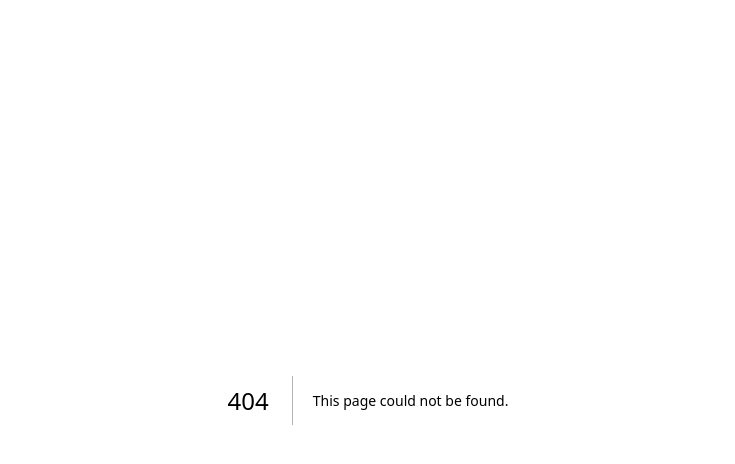
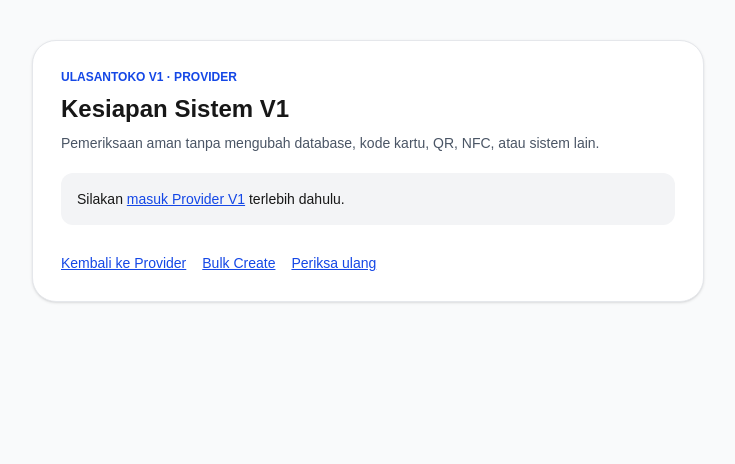
Before and after one commit to ulasantokogle-max/ulasantoko-review-card, a Next.js app: page /admin/provider/diagnostics in a window 1280 px wide. Before the commit this address had no page. Shown: the top 464 px of the page, without its empty margins (272-1007 px from the left). Built offline with nearby package versions, Linux system fonts and the light colour scheme.

Commit message:
feat(v1): add authenticated provider readiness screen with clear unblock steps

```diff
--- /dev/null
+++ b/app/admin/provider/diagnostics/page.tsx
@@ -0,0 +1,82 @@
+"use client";
+
+import { useCallback, useEffect, useState } from "react";
+
+type Check = { ok: boolean; label: string; detail: string };
+type Readiness = {
+  mode: string;
+  ready: boolean;
+  reason: string;
+  cardCount?: number | null;
+  checks?: Check[];
+};
+
+export default function V1ProviderDiagnostics() {
+  const [authenticated, setAuthenticated] = useState<boolean | null>(null);
+  const [status, setStatus] = useState<Readiness | null>(null);
+  const [loading, setLoading] = useState(true);
+
+  const refresh = useCallback(async () => {
+    setLoading(true);
+    try {
+      const sessionResponse = await fetch("/api/v1/provider/session", { cache: "no-store" });
+      const session = await sessionResponse.json();
+      const verified = sessionResponse.ok && session.authenticated === true;
+      setAuthenticated(verified);
+      if (!verified) return;
+      const response = await fetch("/api/v1/provider/status", { cache: "no-store" });
+      const result = await response.json();
+      setStatus(result as Readiness);
+    } catch {
+      setStatus({ mode: "unknown", ready: false, reason: "Pemeriksaan sistem V1 gagal. Coba lagi." });
+    } finally { setLoading(false); }
+  }, []);
+
+  useEffect(() => { void refresh(); }, [refresh]);
+
+  return <main className="min-h-screen bg-gray-50 px-4 py-10">
+    <section className="mx-auto max-w-2xl rounded-3xl border border-gray-200 bg-white p-7 shadow-sm">
+      <p className="text-xs font-bold text-blue-700">ULASANTOKO V1 · PROVIDER</p>
+      <h1 className="mt-2 text-2xl font-bold">Kesiapan Sistem V1</h1>
+      <p className="mt-2 text-sm text-gray-600">
+        Pemeriksaan aman tanpa mengubah database, kode kartu, QR, NFC, atau sistem lain.
+      </p>
+
+      {loading && <p className="mt-5 text-sm">Memeriksa kesiapan database V1...</p>}
+      {!loading && !authenticated &&
+        <p className="mt-5 rounded-xl bg-gray-100 p-4 text-sm">
+          Silakan <a href="/admin/provider" className="text-blue-700 underline">masuk Provider V1</a> terlebih dahulu.
+        </p>}
+      {!loading && authenticated && status && <>
+        <div role="status" className="mt-5 rounded-2xl border border-gray-200 bg-gray-50 p-4">
+          <p className="font-semibold">{status.ready ? "Sistem siap menerbitkan kartu" : "Penerbitan kartu belum siap"}</p>
+          <p className="mt-2 text-sm text-gray-700">{status.reason}</p>
+          {typeof status.cardCount === "number" && <p className="mt-2 text-sm">
+            Jumlah kartu di database V1 khusus: <strong>{status.cardCount}</strong>
+          </p>}
+        </div>
+        <div className="mt-5 space-y-3">
+          {(status.checks || []).map(c =>
+            <div key={c.label} className="rounded-xl border border-gray-200 p-4">
+              <p className="font-semibold">{c.ok ? "✓" : "•"} {c.label}</p>
+              <p className="mt-1 text-sm text-gray-600">{c.detail}</p>
+            </div>)}
+        </div>
+        {!status.ready && <section className="mt-6">
+          <h2 className="font-semibold">Langkah penyelesaian</h2>
+          <ol className="mt-3 list-decimal space-y-3 pl-6 text-sm text-gray-700">
+            <li>Pulihkan dan audit kartu Supabase V1 lama. Proyek lama masih memerlukan akses pemilik organisasi.</li>
+            <li>Pasang <code>V1_SUPABASE_URL</code> dan <code>V1_SUPABASE_SERVICE_ROLE_KEY</code> hanya pada hosting proyek V1. Jangan ubah environment V2/V3/WiV1.</li>
+            <li>Verifikasi jumlah kartu, tujuan Google Review, PIN hash, dan kode unik sebelum menyetujui migration gate.</li>
+          </ol>
+          <p className="mt-4 text-xs text-gray-500">Jangan kirim API key atau PIN ke chat ataupun GitHub.</p>
+        </section>}
+      </>}
+      <nav className="mt-7 flex flex-wrap gap-4 text-sm text-blue-700">
+        <a href="/admin/provider" className="underline">Kembali ke Provider</a>
+        <a href="/admin/provider/bulk-create" className="underline">Bulk Create</a>
+        <button type="button" className="underline disabled:opacity-50" onClick={() => void refresh()} disabled={loading}>Periksa ulang</button>
+      </nav>
+    </section>
+  </main>;
+}
```
